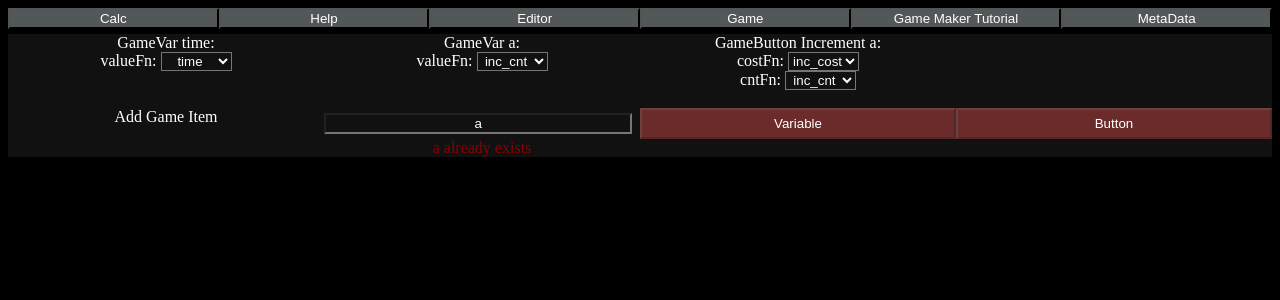
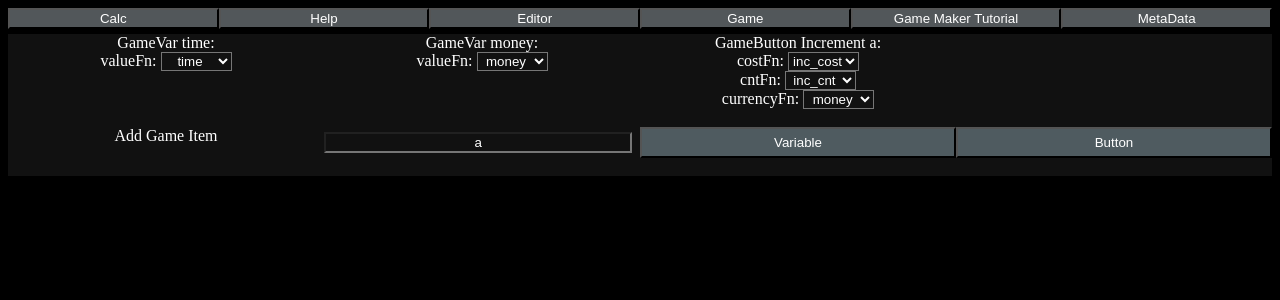
Before and after one commit to typeholes/ig-calc, a Vue app: page / in a window 1280 px wide. Both pictures are taken after a click on the button "Editor". Shown: the top 300 px of the page. Built offline with nearby package versions, Linux system fonts and the light colour scheme.

Commit message:
added currencies for buyables updated tutorial

```diff
--- a/src/components/expressions.ts
+++ b/src/components/expressions.ts
@@ -6,7 +6,6 @@ import {
   SymbolNode,
 } from "mathjs";
 import * as M from "mathjs";
-
 import {
   parse,
   getDependencies as getVars,
@@ -34,6 +33,7 @@ import {
 } from "../js/Either";
 import { graph } from "./uiUtil";
 import { Datum } from "../js/function-plot/FunctionPlotDatum";
+import { reactive } from "vue";
 
 export type ExprEnv = IMap<string, ValidExpr>;
 export const emptyEnv: ExprEnv = IMap();
@@ -97,9 +97,8 @@ export function envToMathEnv(
   includeConstants = false
 ): Record<string, number | MathNode> {
   const constants = includeConstants ? builtinConstants.toObject() : {};
-  const mathEnv = env.map((x) => getBody(x.node)).toObject();
-
-  return { ...mathEnv, ...constants };
+  const mathEnv : Record<string, MathNode | number > = env.map((x) => getBody(x.node)).toObject();
+  return reactive({ ...mathEnv, ...constants });
 }
 export function getGraphFnStr(
   env: ExprEnv,
--- a/src/components/game/DisplayButton.vue
+++ b/src/components/game/DisplayButton.vue
@@ -1,11 +1,11 @@
 <script setup lang="ts">
-import { GameButton, getValue, buy } from "./game";
+import { GameButton, getValue, buy, affordable } from "./game";
 
 const props = defineProps<{ item: GameButton }>();
 </script>
 
 <template>
-  <button @click="buy(item.cntFn)">buy: {{ Math.floor(getValue(item.costFn) as number) }}</button>
+  <button @click="buy(item)" :disabled="!affordable(item)">buy: {{ Math.floor(getValue(item.costFn) as number) }}</button>
   <div>cnt: {{ getValue(item.cntFn) }}</div>
 </template>
 
@@ -14,5 +14,8 @@ const props = defineProps<{ item: GameButton }>();
 button {
   background-color: rgb(95, 129, 129);
 }
+button:disabled {
+  background-color: rgb(195, 129, 129);
+}
 
 </style>
--- a/src/components/game/EditButton.vue
+++ b/src/components/game/EditButton.vue
@@ -1,20 +1,54 @@
 <script setup lang="ts">
-import { GameButton, getFnNames } from "./game";
+import { defined, hasPropIs, isString } from "../../js/util";
+import { GameButton, getUsableFnNames, updateButtonCurrency } from "./game";
 
 const props = defineProps<{ item: GameButton }>();
+
+function changeCurrency(e: Event) {
+  debugger;
+  const target = e.target as HTMLSelectElement;
+  if (defined(target.value)) {
+    const newCurrencyFn = target.value;
+    updateButtonCurrency(props.item, props.item.currencyFn, newCurrencyFn);
+  }
+}
 </script>
 
 <template>
   <div>
     costFn:
     <select v-model="item.costFn">
-      <option v-for="name in getFnNames()" :value="name">{{ name }}</option>
+      <option
+        v-for="[name, usable] in getUsableFnNames(item)"
+        :value="name"
+        :disabled="!usable"
+      >
+        {{ name }}
+      </option>
     </select>
   </div>
   <div>
     cntFn:
     <select v-model="item.cntFn">
-      <option v-for="name in getFnNames()" :value="name">{{ name }}</option>
+      <option
+        v-for="[name, usable] in getUsableFnNames(item)"
+        :value="name"
+        :disabled="!usable"
+      >
+        {{ name }}
+      </option>
+    </select>
+  </div>
+  <div>
+    currencyFn:
+    <select v-model="item.currencyFn" @change="changeCurrency">
+      <option
+        v-for="[name, usable] in getUsableFnNames(item, item.cntFn, item.costFn)"
+        :value="name"
+        :disabled="!usable"
+      >
+        {{ name }}
+      </option>
     </select>
   </div>
 </template>
--- a/src/components/game/EditVar.vue
+++ b/src/components/game/EditVar.vue
@@ -1,13 +1,20 @@
 <script setup lang="ts">
-import { GameVar, getFnNames } from "./game";
+import { GameVar, getUsableFnNames } from "./game";
 
 const props = defineProps<{ item: GameVar }>();
 </script>
 
 <template>
-  <div>valueFn:
+  <div>
+    valueFn:
     <select v-model="item.valueFn">
-    <option v-for="name in getFnNames()" :value="name"> {{ name }}</option>
+      <option
+        v-for="[name, usable] in getUsableFnNames(item)"
+        :value="name"
+        :disabled="!usable"
+      >
+        {{ name }}
+      </option>
     </select>
   </div>
 </template>
--- a/src/components/game/GameEditor.vue
+++ b/src/components/game/GameEditor.vue
@@ -1,5 +1,5 @@
 <script setup lang="ts">
-import { game, addGameVars, GameVar, GameButton } from "./game";
+import { game, addGameVars, GameVar, GameButton, addGameItem, itemExists } from "./game";
 import EditItem from "./EditItem.vue";
 import { onMounted, reactive } from "vue";
 
@@ -11,17 +11,13 @@ const state = reactive({
   newLabel: "a",
 })
 
-function itemExists() {
-  return game.items.findIndex( (x) => x.label === state.newLabel ) >= 0
+function addVariable() {
+  addGameItem( GameVar(state.newLabel, 'time'))
+}
+function addButton() {
+  addGameItem( GameButton(state.newLabel, 'inc_cost', 'inc_cnt','time'))
 }
 
-function addVariable() {
-  game.items.push( GameVar( state.newLabel, 'inc_cnt'))
-}
-function addButton() {
-  game.items.push( GameButton(state.newLabel, 'inc_cost', 'inc_cnt'))
-
-}
 </script>
 
 <template>
@@ -30,9 +26,9 @@ function addButton() {
       <EditItem :item="item"></EditItem>
     </div>
     <span class="col1"> Add Game Item </span> <input type="text" v-model="state.newLabel" width="20" class="col2" />
-    <button @click="addVariable" :disabled="itemExists()" class="col3">Variable</button>
-    <button @click="addButton" :disabled="itemExists()" class="col4">Button</button><br/>
-    <span style="color: darkred">{{ itemExists() ? state.newLabel + " already exists" : "" }}</span>
+    <button @click="addVariable" :disabled="itemExists(state.newLabel)" class="col3">Variable</button>
+    <button @click="addButton" :disabled="itemExists(state.newLabel)" class="col4">Button</button><br/>
+    <span style="color: darkred">{{ itemExists(state.newLabel) ? state.newLabel + " already exists" : "" }}</span>
   </div>
 </template>
 
--- a/src/components/game/GameMetaData.vue
+++ b/src/components/game/GameMetaData.vue
@@ -5,7 +5,7 @@ import { errorable, on } from "../../js/Either";
 import { hasProp, hasPropIs } from "../../js/function-plot/utils";
 import { isString } from "../../js/util";
 import { addNewExpr, state as igCalcState } from "../uiUtil";
-import { game, GameButton, GameVar, isItemType } from "./game";
+import { game, GameButton, GameVar, isItemType, addGameItem } from "./game";
 
 function getMetaData() {
   const fns = igCalcState.env.map((v, k) => v.node.toString());
@@ -51,7 +51,7 @@ function toGame() {
       const items: unknown[] = obj.game.items;
       state.errors = `${items}`;
 
-      game.items = [];
+        game.items = {}
       for (const entry of items) {
         const entryStr = JSON.stringify(entry, null, "\t");
         if (!hasPropIs(entry, "label", isString)) {
@@ -64,14 +64,15 @@ function toGame() {
         }
         if (entry.type === "GameVar" && hasPropIs(entry, "valueFn", isString)) {
           const gameVar: GameVar = entry;
-          game.items.push(gameVar);
+          addGameItem(gameVar);
         } else if (
           entry.type === "GameButton" &&
           hasPropIs(entry, "costFn", isString) &&
-          hasPropIs(entry, "cntFn", isString)
+          hasPropIs(entry, "cntFn", isString) &&
+          hasPropIs(entry, "currencyFn", isString)
         ) {
           const gameButton: GameButton = entry;
-          game.items.push(gameButton);
+          addGameItem(gameButton);
         } else {
           state.errors = `invalid functions in ${entryStr}`;
           return;
--- a/src/components/game/game.ts
+++ b/src/components/game/game.ts
@@ -1,18 +1,18 @@
+import { isNumber } from "mathjs";
 import { reactive } from "vue";
-import { defined } from "../../js/util";
+import { hasPropIs } from "../../js/function-plot/utils";
+import { defined, isString } from "../../js/util";
 import { getGraphFn, getDependencies } from "../expressions";
-import {
-  state as igCalcState,
-  initGraph,
-  addToEnv,
-  graph,
-  addNewExpr,
-} from "../uiUtil";
+import { state as igCalcState, initGraph, graph, addNewExpr } from "../uiUtil";
 
 export type ItemType = "GameVar" | "GameButton";
 export type GameItem = { label: string; type: ItemType };
 export type GameVar = GameItem & { valueFn: string };
-export type GameButton = GameItem & { costFn: string; cntFn: string };
+export type GameButton = GameItem & {
+  costFn: string;
+  cntFn: string;
+  currencyFn: string;
+};
 
 export function isItemType(x: unknown): x is ItemType {
   return x === "GameVar" || x === "GameButton";
@@ -25,9 +25,32 @@ export function GameVar(label: string, valueFn: string): GameVar {
 export function GameButton(
   label: string,
   costFn: string,
-  cntFn: string
+  cntFn: string,
+  currencyFn: string
 ): GameButton {
-  return { label, type: "GameButton", costFn, cntFn };
+  return { label, type: "GameButton", costFn, cntFn, currencyFn };
+}
+
+export function isGameItem(x: unknown): x is GameItem {
+  return (
+    (hasPropIs(x, "label", isString) && hasPropIs(x, "type", isString)) ?? false
+  );
+}
+
+export function isGameButton(x: unknown): x is GameButton {
+  return (
+    isGameItem(x) &&
+    x.type === "GameButton" &&
+    hasPropIs(x, "costFn", isString) &&
+    hasPropIs(x, "cntFn", isString) &&
+    hasPropIs(x, "currencyFn", isString)
+  );
+}
+
+export function isGameVar(x: unknown): x is GameVar {
+  return (
+    isGameItem(x) && x.type === "GameVar" && hasPropIs(x, "valueFn", isString)
+  );
 }
 
 export function initGameVar(name: string, expr: string) {
@@ -41,33 +64,34 @@ export function addGameVars() {
     initGraph(); // TODO separate graph from env so we don't need this here
   }
   initGameVar("time", "0");
+  initGameVar("money", "time");
   initGameVar("inc_cnt", "0");
   initGameVar("inc_cost", "inc_cnt * 1.25^inc_cnt");
+  defaultItemList.forEach((item) => addGameItem(item));
 }
 
-let priorTime = 0;
+export let time = 0;
 export function gameLoop(elapsedTime) {
-  const delta = elapsedTime - priorTime;
-  if (delta >= 500) {
-    addNewExpr("time", (delta ).toString());
-    priorTime = elapsedTime;
+  const delta = elapsedTime - time;
+  if (delta >= 1000) {
+    time = elapsedTime;
+    addNewExpr("time", `time = ${time}`);
   }
-  // if (defined(game.items[0])) {
-  //   // @ts-ignore
-  //   game.items[0].hackyToggle = !!!game.items[0].hackyToggle
-  // }
   window.requestAnimationFrame(gameLoop);
 }
 
-
-const defaultItems: GameItem[] = [
+const defaultItemList: GameItem[] = [
   GameVar("time", "time"),
-  GameVar("a", "inc_cnt"),
-  GameButton("Increment a", "inc_cost", "inc_cnt"),
+  GameVar("money", "money"),
+  GameButton("Increment a", "inc_cost", "inc_cnt", "money"),
 ];
 
+const defaultItems = Object.fromEntries(
+  defaultItemList.map((x) => [x.label, x])
+);
+
 export const game = reactive({
-  items: defaultItems,
+  items: {},
 });
 
 export function getValue(fnName: string): number | string {
@@ -81,15 +105,68 @@ export function getValue(fnName: string): number | string {
   return fn?.evaluate() ?? "not found";
 }
 
-export function buy(fnName: string) {
-  const cnt = getValue(fnName);
-  if (typeof cnt === "number") {
-    addNewExpr(fnName, (cnt + 1).toString());
+export function affordable(item: GameButton) {
+  const cost = getValue(item.costFn);
+  const currency = getValue(item.currencyFn);
+  return isNumber(cost) && isNumber(currency) && currency >= cost;
+}
+
+export function buy(item: GameButton) {
+  const cnt = getValue(item.cntFn);
+  const cost = getValue(item.costFn);
+  const currency = getValue(item.currencyFn);
+  if (
+    isNumber(cnt) &&
+    isNumber(cost) &&
+    isNumber(currency) &&
+    currency >= cost
+  ) {
+    addNewExpr(item.cntFn, (cnt + 1).toString());
   }
 }
 
-export function getFnNames() {
+export function getUsableFnNames(item: GameItem, ...uses: string[]) {
+  console.log(`getting usable names for ${item.label}`, uses);
   return igCalcState.env
     .filter((expr) => getDependencies(igCalcState.env, expr, "free").size == 0)
-    .keys();
+    .map((expr) => {
+      if (uses.includes(expr.name)) {
+        return false;
+      }
+      const some = getDependencies(igCalcState.env, expr, "bound").some(
+        (_, k) => {
+          console.log({ k, uses, includes: uses.includes(k) });
+          return uses.includes(k);
+        }
+      );
+      console.log({ name: expr.name, some });
+      return !some;
+    })
+    .sort()
+    .entries();
 }
+
+export function itemExists(label: string) {
+  return defined(game.items[label]);
+}
+
+export function addGameItem(item: GameItem) {
+  game.items[item.label] = item;
+  if (isGameButton(item)) {
+    const currencyExpr = igCalcState.env.get(item.currencyFn)!.node.toString();
+    addNewExpr(item.currencyFn, `${currencyExpr} - ${item.costFn}`);
+  }
+}
+
+export function updateButtonCurrency(
+  button: GameButton,
+  oldCurrencyFn: string,
+  newCurrencyFn: string
+) {
+  if (oldCurrencyFn !== newCurrencyFn) {
+    const oldCurrencyExpr = igCalcState.env.get(oldCurrencyFn)!.node.toString();
+    addNewExpr(oldCurrencyFn, `${oldCurrencyExpr} + (${button.costFn})`);
+    const newCurrencyExpr = igCalcState.env.get(oldCurrencyFn)!.node.toString();
+    addNewExpr(newCurrencyFn, `${newCurrencyExpr} - (${button.costFn})`);
+  }
+}
--- a/src/js/math/mathUtil.ts
+++ b/src/js/math/mathUtil.ts
@@ -17,7 +17,15 @@ import { knownSymbols } from "./symbols";
 export { getDerivative, getDependencies };
 
 export function parse(s: string): Either<Error, MathNode> {
-  return errorable(() => M.parse(s));
+  return errorable(() => {
+    const parsed = M.parse(s);
+    if (M.isAssignmentNode(parsed)) {
+      return parsed;
+    } else if (M.isFunctionAssignmentNode(parsed)) {
+      return parsed;
+    }
+    return M.simplify(parsed);
+  });
 }
 
 //simplify.rules.push({ l: 'n1*n2/(n1*n3)', r: 'n2/n3' });
```
